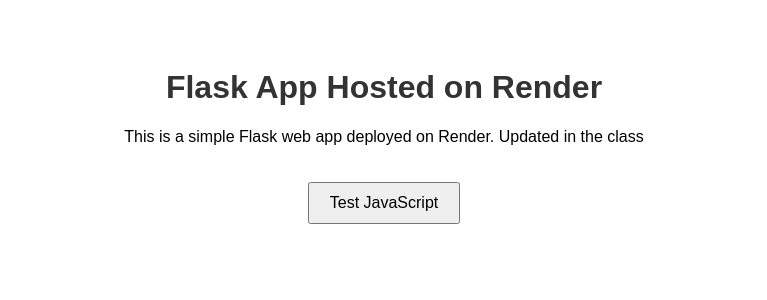
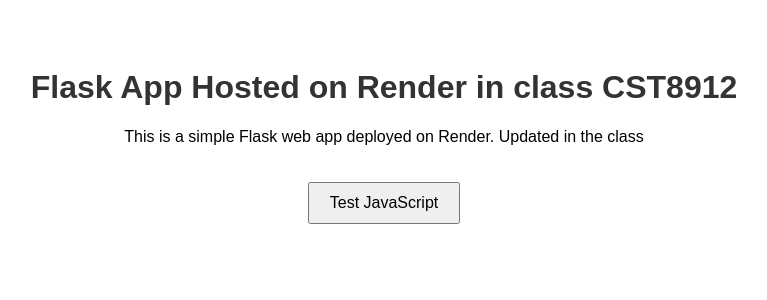
Before and after one commit to dhavalvasveliya/flask-demo, a Flask app: page / in a window 1280 px wide. Shown: the top 300 px of the page, without its empty margins (256-1023 px from the left). Run offline with Flask 3, Linux system fonts and the light colour scheme.

Commit message:
Update index.html

```diff
--- a/templates/index.html
+++ b/templates/index.html
@@ -24,7 +24,7 @@
     </style>
 </head>
 <body>
-    <h1>Flask App Hosted on Render</h1>
+    <h1>Flask App Hosted on Render in class CST8912</h1>
     <p>This is a simple Flask web app deployed on Render. Updated in the class</p>
 
     <button onclick="alert('Flask + Render works!')">Test JavaScript</button>
```
